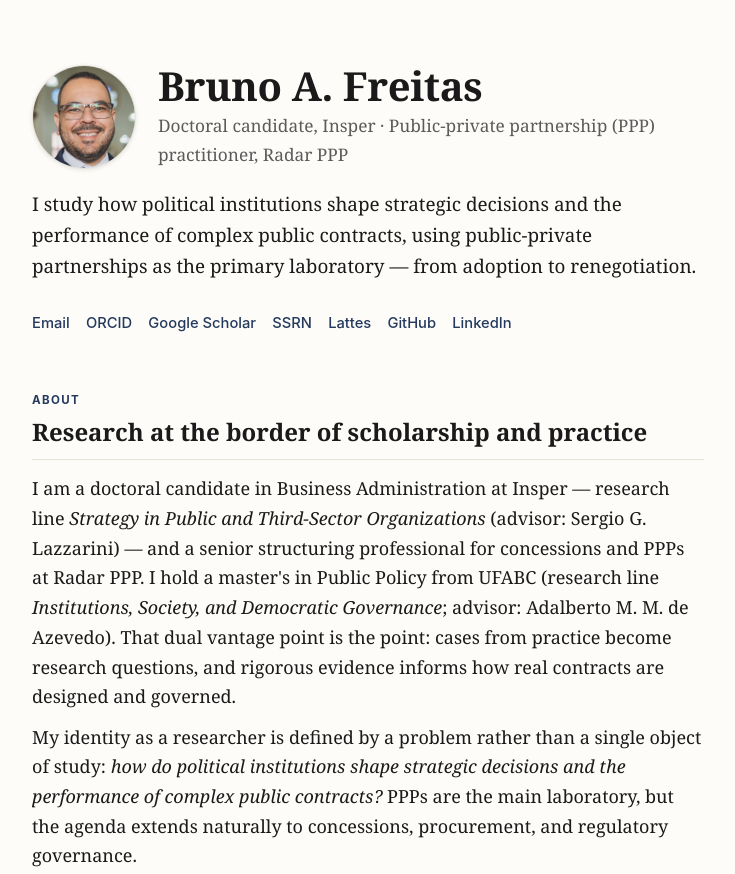
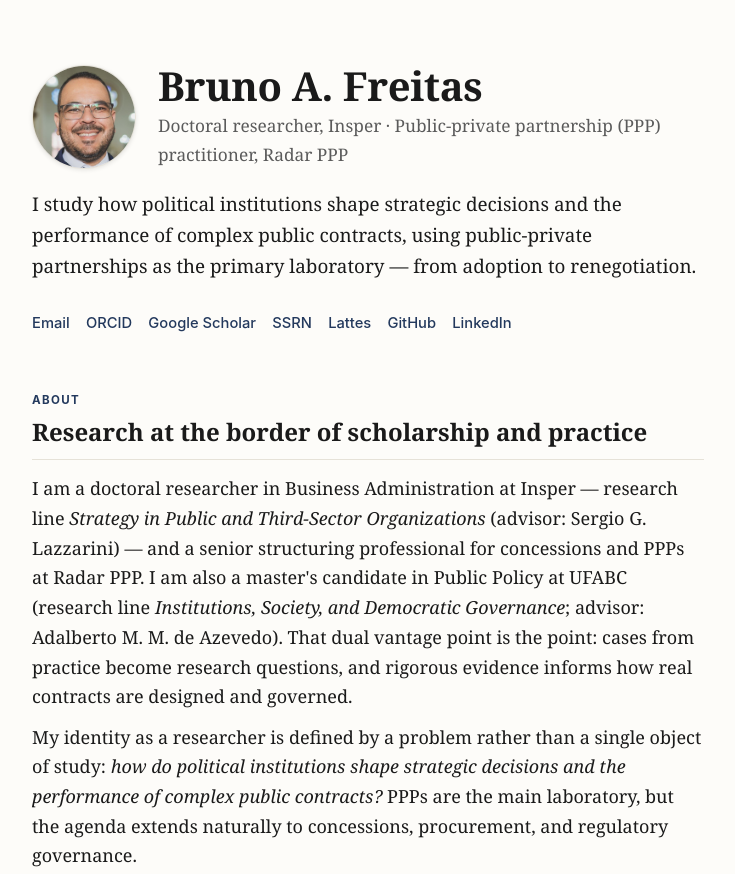
Before and after one commit to brunofreitas91/brunofreitas91.github.io, a plain HTML site: page index.html in a window 1280 px wide. Shown: the top 874 px of the page, without its empty margins (272-1007 px from the left). Drawn offline with Linux system fonts and the light colour scheme.

Commit message:
Add files via upload

```diff
--- a/index.html
+++ b/index.html
@@ -4,7 +4,7 @@
 <meta charset="utf-8">
 <meta name="viewport" content="width=device-width, initial-scale=1">
 <title>Bruno A. Freitas — Researcher, Public-Private Partnerships</title>
-<meta name="description" content="Bruno A. Freitas — doctoral candidate at Insper and PPP practitioner. Research on how political institutions shape strategic decisions and the performance of complex public contracts.">
+<meta name="description" content="Bruno A. Freitas — doctoral researcher at Insper and PPP practitioner. Research on how political institutions shape strategic decisions and the performance of complex public contracts.">
 <style>
   :root{
     --ink:#1a1a1a; --muted:#5b5b5b; --bg:#fdfcf9; --rule:#e6e2d8;
@@ -70,7 +70,7 @@
       <img class="avatar" src="profile.jpg" alt="Bruno A. Freitas">
       <div>
         <h1>Bruno A. Freitas</h1>
-        <p class="role">Doctoral candidate, Insper · Public-private partnership (PPP) practitioner, Radar PPP</p>
+        <p class="role">Doctoral researcher, Insper · Public-private partnership (PPP) practitioner, Radar PPP</p>
       </div>
     </div>
     <p class="lede">I study how political institutions shape strategic decisions and the performance of complex public contracts, using public-private partnerships as the primary laboratory — from adoption to renegotiation.</p>
@@ -88,7 +88,7 @@
   <section id="about">
     <p class="label">About</p>
     <h2>Research at the border of scholarship and practice</h2>
-    <p>I am a doctoral candidate in Business Administration at Insper — research line <em>Strategy in Public and Third-Sector Organizations</em> (advisor: Sergio G. Lazzarini) — and a senior structuring professional for concessions and PPPs at Radar PPP. I hold a master's in Public Policy from UFABC (research line <em>Institutions, Society, and Democratic Governance</em>; advisor: Adalberto M. M. de Azevedo). That dual vantage point is the point: cases from practice become research questions, and rigorous evidence informs how real contracts are designed and governed.</p>
+    <p>I am a doctoral researcher in Business Administration at Insper — research line <em>Strategy in Public and Third-Sector Organizations</em> (advisor: Sergio G. Lazzarini) — and a senior structuring professional for concessions and PPPs at Radar PPP. I am also a master's candidate in Public Policy at UFABC (research line <em>Institutions, Society, and Democratic Governance</em>; advisor: Adalberto M. M. de Azevedo). That dual vantage point is the point: cases from practice become research questions, and rigorous evidence informs how real contracts are designed and governed.</p>
     <p>My identity as a researcher is defined by a problem rather than a single object of study: <em>how do political institutions shape strategic decisions and the performance of complex public contracts?</em> PPPs are the main laboratory, but the agenda extends naturally to concessions, procurement, and regulatory governance.</p>
   </section>
 
```
